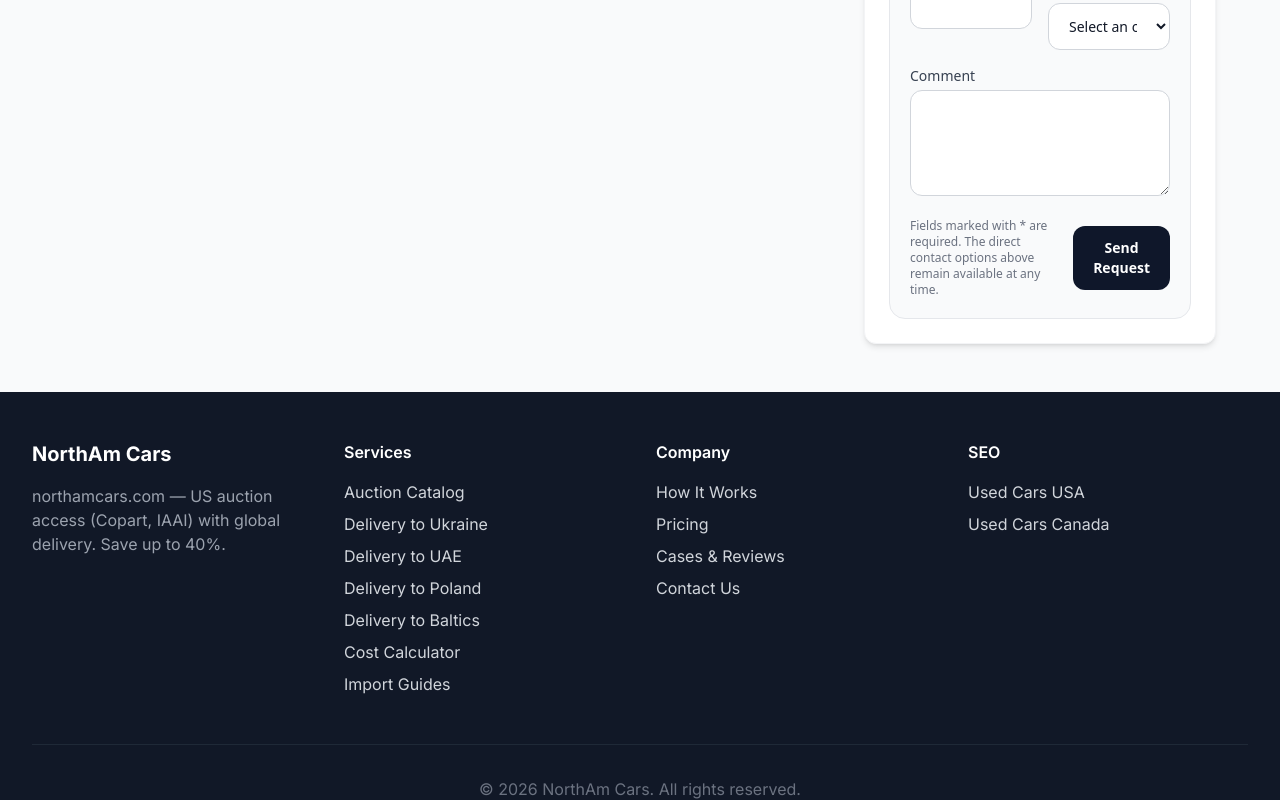
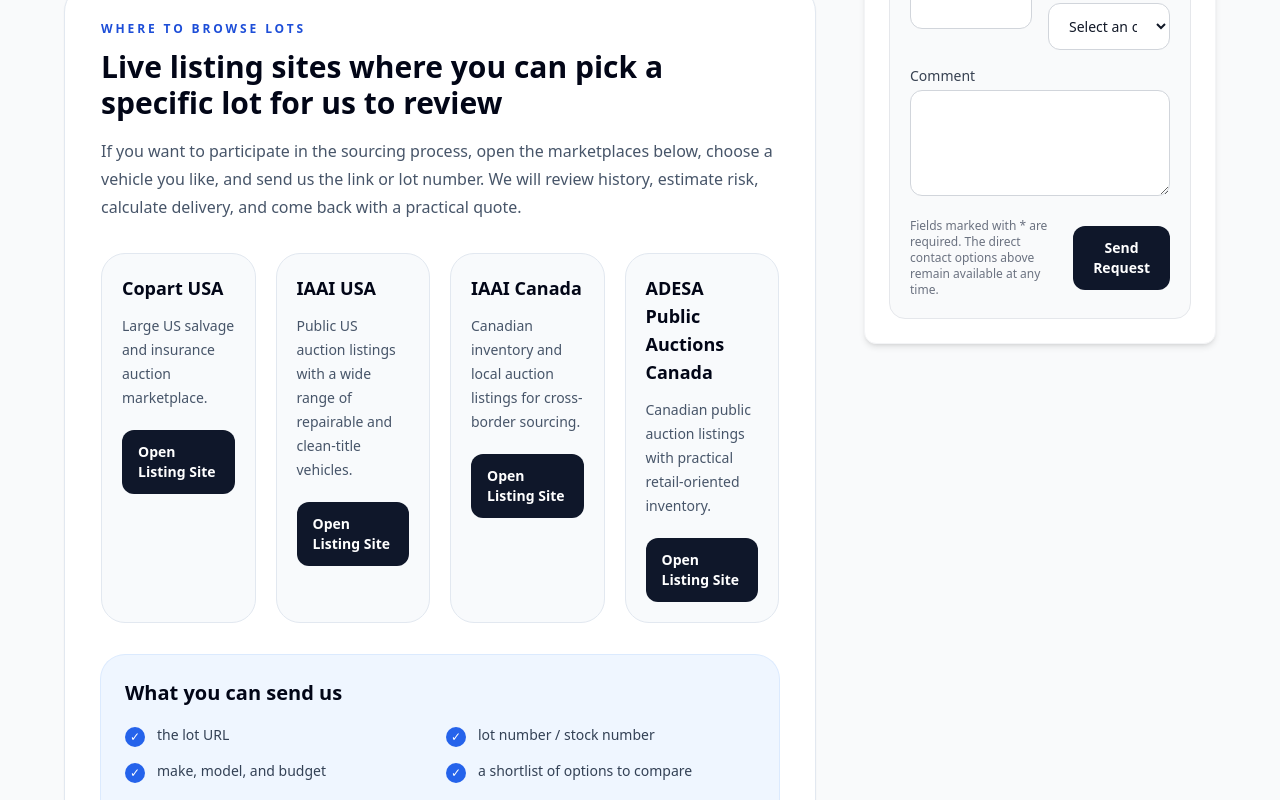
Before and after one commit to ark-crisisfix/USED-USA-CARS, a Next.js app: page /export-to-uae in a window 1280 px wide. Shown: the part 2140-2940 px from the top of the page. Built offline with nearby package versions, Linux system fonts and the light colour scheme.

Commit message:
Add auction listing source links

```diff
--- /dev/null
+++ b/components/AuctionSourcesSection.tsx
@@ -0,0 +1,105 @@
+import type { Locale } from "@/lib/i18n";
+
+const SOURCES = [
+  {
+    name: "Copart USA",
+    href: "https://www.copart.com/",
+    noteEn: "Large US salvage and insurance auction marketplace.",
+    noteRu: "Крупная американская площадка страховых и salvage-аукционов.",
+  },
+  {
+    name: "IAAI USA",
+    href: "https://www.iaai.com/",
+    noteEn: "Public US auction listings with a wide range of repairable and clean-title vehicles.",
+    noteRu: "Публичные листинги по США с большим выбором repairable и clean-title автомобилей.",
+  },
+  {
+    name: "IAAI Canada",
+    href: "https://ca.iaai.com/",
+    noteEn: "Canadian inventory and local auction listings for cross-border sourcing.",
+    noteRu: "Канадский инвентарь и локальные аукционные листинги для подбора через Северную Америку.",
+  },
+  {
+    name: "ADESA Public Auctions Canada",
+    href: "https://www.adesapublicauctions.ca/#!/loc/home/lang/en/",
+    noteEn: "Canadian public auction listings with practical retail-oriented inventory.",
+    noteRu: "Канадские публичные аукционы с практичными лотами под дальнейшую покупку и доставку.",
+  },
+] as const;
+
+export default function AuctionSourcesSection({ locale }: { locale: Locale }) {
+  const isRu = locale === "ru";
+  const copy = isRu
+    ? {
+        eyebrow: "Где смотреть лоты",
+        title: "Актуальные сайты с листингами, где можно подобрать конкретный лот",
+        body:
+          "Если хочешь участвовать в подборе, открой площадки ниже, выбери понравившийся автомобиль и пришли нам ссылку или номер лота. Мы проверим историю, оценим риски, просчитаем доставку и дадим нормальный расчет.",
+        tipTitle: "Что можно прислать нам для работы",
+        tipItems: [
+          "ссылку на лот",
+          "номер лота / stock number",
+          "марку, модель и бюджет",
+          "несколько вариантов для сравнения",
+        ],
+        openLabel: "Открыть площадку",
+        noteLead: "После этого просто отправь нам лот через форму, WhatsApp или Telegram.",
+      }
+    : {
+        eyebrow: "Where to browse lots",
+        title: "Live listing sites where you can pick a specific lot for us to review",
+        body:
+          "If you want to participate in the sourcing process, open the marketplaces below, choose a vehicle you like, and send us the link or lot number. We will review history, estimate risk, calculate delivery, and come back with a practical quote.",
+        tipTitle: "What you can send us",
+        tipItems: [
+          "the lot URL",
+          "lot number / stock number",
+          "make, model, and budget",
+          "a shortlist of options to compare",
+        ],
+        openLabel: "Open Listing Site",
+        noteLead: "Then send the lot to us through the form, WhatsApp, or Telegram.",
+      };
+
+  return (
+    <section className="rounded-[1.75rem] border border-slate-200 bg-white p-7 shadow-sm sm:p-9">
+      <div className="max-w-3xl">
+        <div className="text-xs font-semibold uppercase tracking-[0.24em] text-blue-700">{copy.eyebrow}</div>
+        <h2 className="mt-3 text-3xl font-black text-slate-950">{copy.title}</h2>
+        <p className="mt-4 text-base leading-7 text-slate-600">{copy.body}</p>
+      </div>
+
+      <div className="mt-8 grid grid-cols-1 gap-5 md:grid-cols-2 xl:grid-cols-4">
+        {SOURCES.map((source) => (
+          <article key={source.name} className="rounded-[1.5rem] border border-slate-200 bg-slate-50 p-5">
+            <h3 className="text-lg font-bold text-slate-950">{source.name}</h3>
+            <p className="mt-3 text-sm leading-6 text-slate-600">{isRu ? source.noteRu : source.noteEn}</p>
+            <a
+              href={source.href}
+              target="_blank"
+              rel="noreferrer"
+              className="mt-5 inline-flex items-center justify-center rounded-xl bg-slate-900 px-4 py-3 text-sm font-bold text-white transition hover:bg-slate-800"
+            >
+              {copy.openLabel}
+            </a>
+          </article>
+        ))}
+      </div>
+
+      <div className="mt-8 rounded-[1.5rem] bg-blue-50 p-6 ring-1 ring-blue-100">
+        <h3 className="text-xl font-bold text-slate-950">{copy.tipTitle}</h3>
+        <ul className="mt-4 grid grid-cols-1 gap-3 md:grid-cols-2">
+          {copy.tipItems.map((item) => (
+            <li key={item} className="flex items-start gap-3 text-sm leading-6 text-slate-700">
+              <span className="mt-1 inline-flex h-5 w-5 flex-shrink-0 items-center justify-center rounded-full bg-blue-600 text-xs text-white">
+                ✓
+              </span>
+              <span>{item}</span>
+            </li>
+          ))}
+        </ul>
+        <p className="mt-4 text-sm font-medium text-blue-900">{copy.noteLead}</p>
+      </div>
+    </section>
+  );
+}
--- a/components/pages/CatalogPage.tsx
+++ b/components/pages/CatalogPage.tsx
@@ -1,4 +1,5 @@
 import Link from "next/link";
+import AuctionSourcesSection from "@/components/AuctionSourcesSection";
 import LeadFormUniversal from "@/components/LeadFormUniversal";
 import cars from "@/data/cars.json";
 import { getDictionary } from "@/lib/dictionaries";
@@ -92,6 +93,10 @@
             </div>
 
             <div className="mt-10">
+              <AuctionSourcesSection locale={locale} />
+            </div>
+
+            <div className="mt-10">
               <LeadFormUniversal
                 heading={lead.defaultTitle}
                 formType="similar_car"
--- a/components/pages/ExportLandingPage.tsx
+++ b/components/pages/ExportLandingPage.tsx
@@ -1,3 +1,4 @@
+import AuctionSourcesSection from "@/components/AuctionSourcesSection";
 import LeadFormUniversal from "@/components/LeadFormUniversal";
 import { shippingExamples, type ShippingExample } from "@/data/shipping-examples";
 import { getDictionary } from "@/lib/dictionaries";
@@ -155,6 +156,8 @@
                   ))}
                 </div>
               </section>
+
+              <AuctionSourcesSection locale={locale} />
             </div>
 
           <div className="space-y-8">
@@ -566,6 +569,8 @@
               <ShippingExamplesSection locale={locale} market="ukraine" accent="blue" />
             </section>
 
+            <AuctionSourcesSection locale={locale} />
+
             <section className="rounded-[2rem] bg-gradient-to-br from-blue-900 to-slate-950 px-7 py-10 text-white shadow-2xl sm:px-10">
               <h2 className="max-w-4xl text-3xl font-black sm:text-4xl">{copy.finalCtaTitle}</h2>
               <p className="mt-4 max-w-3xl text-base leading-7 text-blue-100">{copy.finalCtaBody}</p>
@@ -671,6 +676,8 @@
             </section>
 
               <ShippingExamplesSection locale={locale} market="uae" accent="amber" />
+
+              <AuctionSourcesSection locale={locale} />
             </div>
 
           <div className="space-y-8">
--- a/components/pages/HowItWorksPage.tsx
+++ b/components/pages/HowItWorksPage.tsx
@@ -1,4 +1,5 @@
 import Link from "next/link";
+import AuctionSourcesSection from "@/components/AuctionSourcesSection";
 import LeadFormUniversal from "@/components/LeadFormUniversal";
 import { getDictionary } from "@/lib/dictionaries";
 import type { Locale } from "@/lib/i18n";
@@ -29,6 +30,10 @@
           ))}
         </div>
 
+        <div className="mt-16">
+          <AuctionSourcesSection locale={locale} />
+        </div>
+
         <div className="mt-16 bg-gray-50 p-8 rounded-2xl border border-gray-200">
           <h2 className="text-2xl font-bold text-center mb-6">{t.ctaTitle}</h2>
           <div className="flex justify-center">
```
Lines whose indentation alone changed are shown as unchanged.
